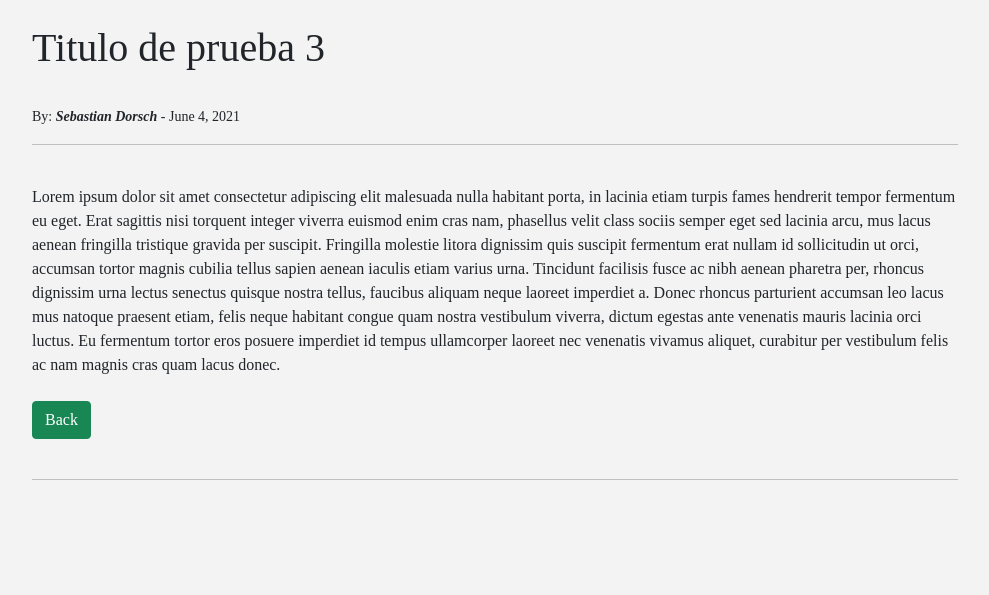
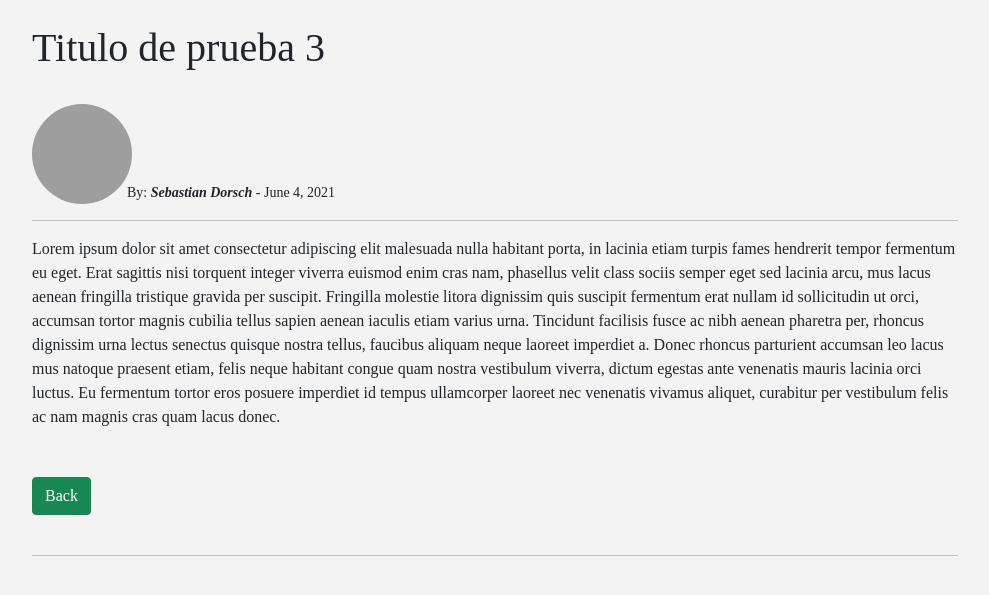
Before and after one commit to sebadorsch/blog, a Django app: page /article/3 in a window 1280 px wide. Shown: the part 56-651 px from the top of the page, without its empty margins (145-1134 px from the left). Run offline with Django 3.2, Linux system fonts and the light colour scheme; data comes from the database, SQL or seed files in the repository; both versions use the stored data as it was after the commit; some libraries are stand-ins or nearby versions; grey boxes are pictures that could not be loaded.

Commit message:
Imagen de perfil por defecto sin andar

```diff
--- a/myblog/admin.py
+++ b/myblog/admin.py
@@ -1,5 +1,6 @@
 from django.contrib import admin
-from .models import Post, Category
+from .models import Post, Category, Profile
 
 admin.site.register(Post)
 admin.site.register(Category)
+admin.site.register(Profile)
--- a/myblog/models.py
+++ b/myblog/models.py
@@ -18,6 +18,7 @@ class Category(models.Model):
 
 class Profile(models.Model):
     user = models.OneToOneField(User, null=True, on_delete=models.CASCADE)
+    bio = models.TextField(null=True)
     profile_pic = models.ImageField(null=True, blank=True, upload_to="images/profile/")
     website_url = models.CharField(max_length=255, null=True, blank=True)
     facebook_url = models.CharField(max_length=255, null=True, blank=True)
--- a/myblog/templates/article_details.html
+++ b/myblog/templates/article_details.html
@@ -14,6 +14,19 @@
             <h1>
                 {{ post.title }}
             </h1><br>
+        </div>
+    </div>
+
+    <div class="row justify-content-center align-items-end">
+        <div class="col-sm-1">
+            {% if post.author.profile.profile_pic.url %}
+            <img src="{{ post.author.profile.profile_pic.url }}" class="rounded-circle" alt="..." width="100" height="100">
+            {% else %}
+            {% load static %}
+            <img src="{% static 'blog/perfil_defecto.jpg' %}}" class="rounded-circle" width="100" height="100">
+            {% endif %}
+        </div>
+        <div class="col-sm-9">
             <small>
                 By: <b><i>{{ post.author.first_name }}
                 {{ post.author.last_name }} </i></b>
@@ -25,8 +38,9 @@
                     {% endif %}
                 {% endif %}
             </small>
+        </div>
+        <div class="col-sm-10">
             <hr>
-            <br>
             {{ post.body|safe }}
             <br>
             {% if post.header_image %}
@@ -34,6 +48,7 @@
             {% endif %}
         </div>
     </div>
+    <br>
     <div class="row">
         <div class="col-sm-1"></div>
         <div class="col-sm-2">
@@ -97,4 +112,5 @@
 </div>
 
 
+
 {% endblock %}
```
Also changed, not shown: db.sqlite3.
